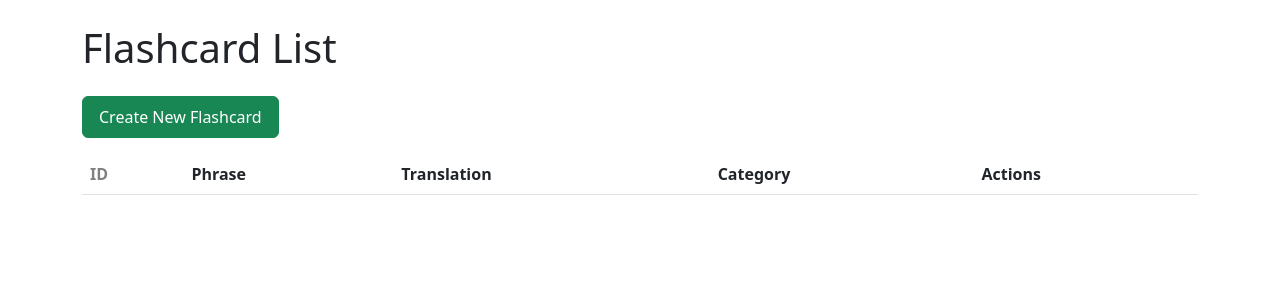
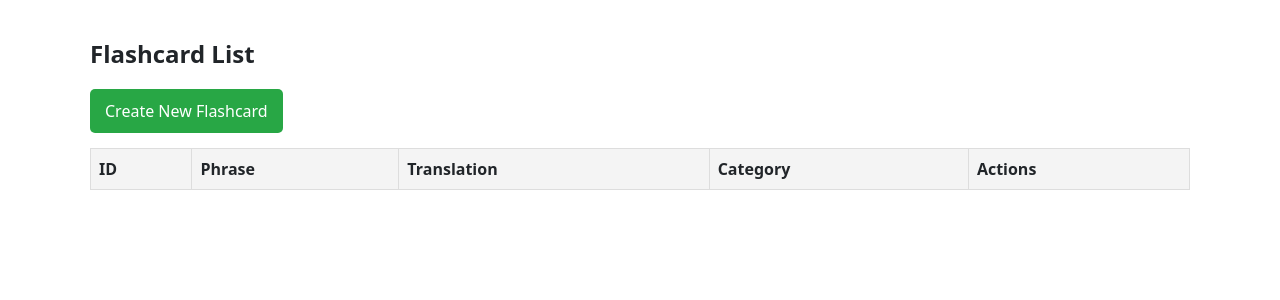
Before and after one commit to 00020647/webCW2_00020647, a Node server app: page /flashcard/ in a window 1280 px wide. Shown: the top 300 px of the page. Run offline with Node 20, Linux system fonts and the light colour scheme; lists and menus that the app fills with data are empty.

Commit message:
CSS style

```diff
--- a/public/css/styles.css
+++ b/public/css/styles.css
@@ -1,11 +1,65 @@
-.custom-button-padding {
-    padding: 0.5rem 1rem; /* Adds 10px vertical and 15px horizontal padding */
-  }
+.container {
+  margin-top: 20px;
+  padding: 20px;
+}
 
-.custom-table-margin {
-    margin-bottom: 1rem; /* Adds 15px padding to the table */
-  }
+.flashcard-title {
+  margin-bottom: 20px;
+  font-size: 24px;
+  font-weight: bold;
+}
 
-.id-text-color {
-    color: gray !important;
+.create-button {
+  display: inline-block;
+  margin-bottom: 15px;
+  padding: 10px 15px;
+  background-color: #28a745;
+  color: white;
+  text-decoration: none;
+  border-radius: 5px;
 }
+
+.create-button:hover {
+  background-color: #218838;
+}
+
+.flashcard-table {
+  width: 100%;
+  border-collapse: collapse;
+}
+
+.flashcard-table th,
+.flashcard-table td {
+  border: 1px solid #ddd;
+  padding: 8px;
+  text-align: left;
+}
+
+.flashcard-table th {
+  background-color: #f4f4f4;
+  font-weight: bold;
+}
+
+.update-button {
+  padding: 5px 10px;
+  background-color: #007bff;
+  color: white;
+  text-decoration: none;
+  border-radius: 3px;
+}
+
+.update-button:hover {
+  background-color: #0056b3;
+}
+
+.delete-button {
+  padding: 5px 10px;
+  background-color: #dc3545;
+  color: white;
+  text-decoration: none;
+  border-radius: 3px;
+}
+
+.delete-button:hover {
+  background-color: #c82333;
+}
--- a/views/flashcard/index.pug
+++ b/views/flashcard/index.pug
@@ -1,25 +1,25 @@
 extends ../head.pug
 
 block content
-  .container.mt-4.custom-padding
-    h1.mb-4 Flashcard List
-    a.btn.btn-success.mb-3.custom-button-padding(href="/flashcard/create") Create New Flashcard
-    table.table.table-striped
+  .container
+    h1.flashcard-title Flashcard List
+    a.create-button(href="/flashcard/create") Create New Flashcard
+    table.flashcard-table
       thead
         tr
-          th.id-text-color ID
-          th Phrase
-          th Translation
-          th Category
-          th Actions
+          th.id-column ID
+          th.phrase-column Phrase
+          th.translation-column Translation
+          th.category-column Category
+          th.actions-column Actions
       tbody
         each flashcard in flashcards
           tr
-            td.id-text-color= flashcard.id
-            td= flashcard.flashcard.phrase
-            td= flashcard.flashcard.translation
-            td= flashcard.flashcard.category
-            td
-              a.btn.btn-primary.btn-sm.mr-2.custom-button-padding(href=`/flashcard/update/${flashcard.id}`) Update
+            td.id-column= flashcard.id
+            td.phrase-column= flashcard.flashcard.phrase
+            td.translation-column= flashcard.flashcard.translation
+            td.category-column= flashcard.flashcard.category
+            td.actions-column
+              a.update-button(href=`/flashcard/update/${flashcard.id}`) Update
               span &nbsp;
-              a.btn.btn-danger.btn-sm.custom-button-padding(href=`/api/flashcard/delete/${flashcard.id}`, onclick="return confirm('Are you sure you want to delete this flashcard?')") Delete
+              a.delete-button(href=`/api/flashcard/delete/${flashcard.id}`, onclick="return confirm('Are you sure you want to delete this flashcard?')") Delete
--- a/views/head.pug
+++ b/views/head.pug
@@ -5,7 +5,6 @@ head
   title #{title}
   link(href='https://cdn.jsdelivr.net/npm/bootstrap@5.2.3/dist/css/bootstrap.min.css' rel='stylesheet' integrity='sha384-rbsA2VBKQhggwzxH7pPCaAqO46MgnOM80zW1RWuH61DGLwZJEdK2Kadq2F9CUG65' crossorigin='anonymous')
   link(rel='stylesheet' href='/css/styles.css')
-  script(src='https://cdn.jsdelivr.net/npm/bootstrap@5.2.3/dist/js/bootstrap.bundle.min.js' integrity='sha384-kenU1KFdBIe4zVF0s0G1M5b4hcpxyD9F7jL+jjXkk+Q2h455rYXK/7HAuoJl+0I4' crossorigin='anonymous')
   script(src="https://cdn.jsdelivr.net/npm/axios/dist/axios.min.js")
   script(type='text/javascript' src='/js/scripts.js')
 body
```
